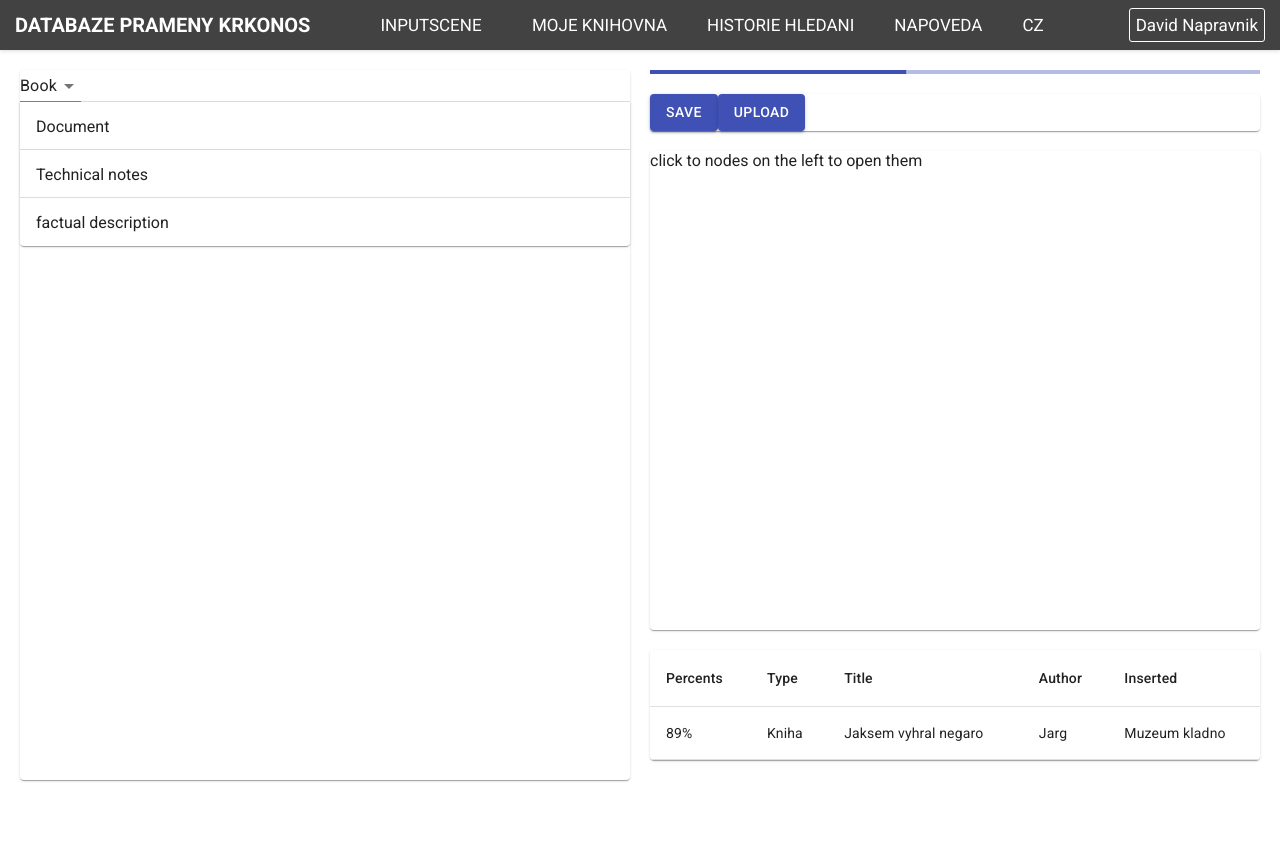
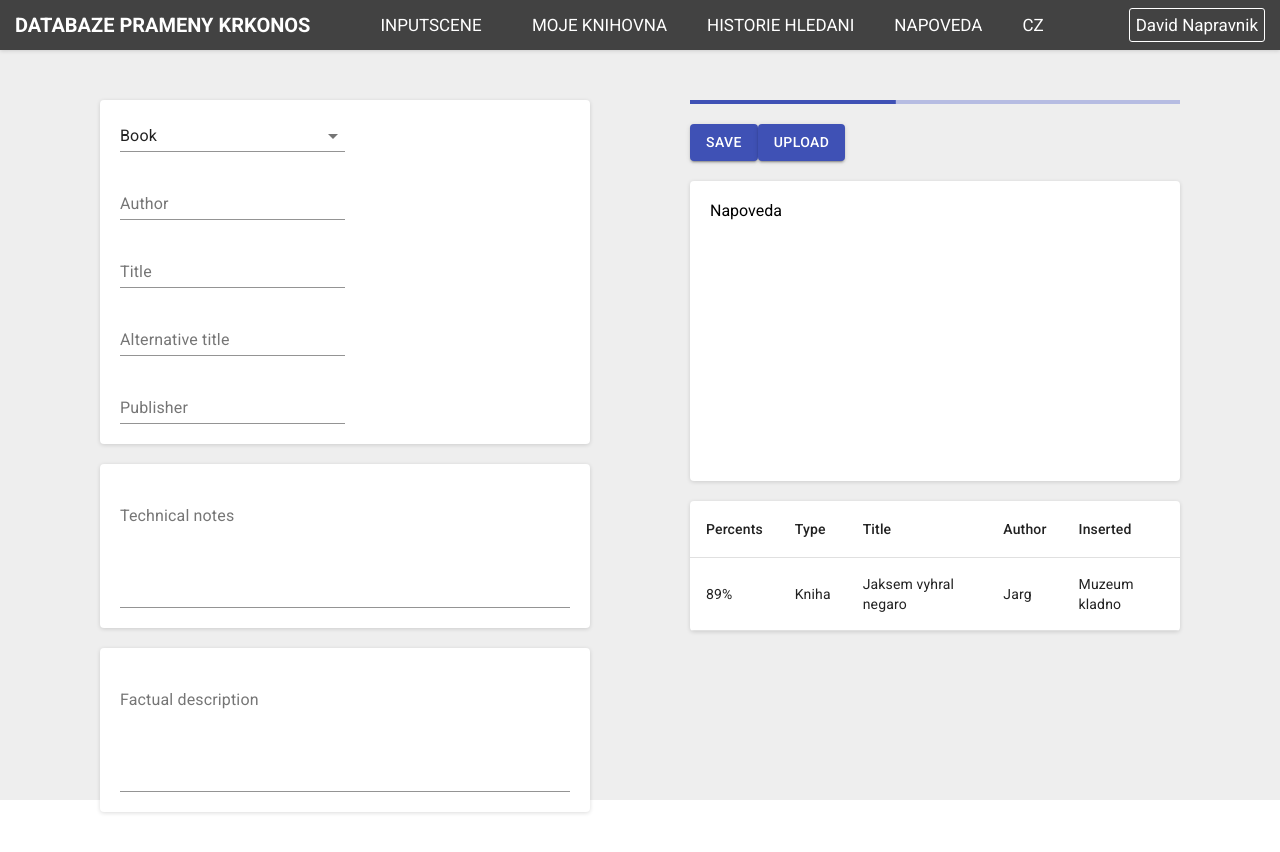
Before and after one commit to EbrithilNogare/PraK, a React app in the folder frontend/: page /prak/input in a window 1280 px wide. Shown: the top 852 px of the page. Before the commit the page ends 800 px from the top, so only its background shows below. Built offline with nearby package versions, Linux system fonts and the light colour scheme.

Commit message:
upgraded gui of input scene

```diff
--- a/frontend/src/Prak.jsx
+++ b/frontend/src/Prak.jsx
@@ -8,6 +8,7 @@ import {
 import 'typeface-roboto';
 
 import "./Prak.scss"
+import "./styles/colorScheme.scss"
 
 import NavBar from "./components/navBar/navBar"
 import MainPageScene from "./scenes/mainPage"
--- a/frontend/src/Prak.scss
+++ b/frontend/src/Prak.scss
@@ -5,8 +5,8 @@
 	display: grid;
 	grid-template-rows: auto 1fr;
 
-	background: var(--background);
+	background: var(--main-bg-color);
 
 	font-family: Roboto;
-	color: var(--onBackground);
+	color: var(--main-text-color);
 }
--- a/frontend/src/components/navBar/navBar.jsx
+++ b/frontend/src/components/navBar/navBar.jsx
@@ -7,7 +7,6 @@ import styles from "./navBar.module.scss"
 
 class NavBar extends React.Component {
 	render(){
-		console.log(styles);
 		return(
 			<nav className={styles.navBar}>
 				<NavLink exact={true} to="/prak" className={styles.title}>
--- /dev/null
+++ b/frontend/src/components/paper/index.jsx
@@ -0,0 +1,3 @@
+import Paper from "./paper"
+
+export default Paper
--- /dev/null
+++ b/frontend/src/components/paper/paper.jsx
@@ -0,0 +1,19 @@
+import React from "react"
+
+import styles from "./paper.module.scss"
+
+class Paper extends React.Component {
+	render(){
+		const classNames = [
+			this.props.className,
+			styles.paper,
+		]
+		return(
+			<div className={classNames.join(" ")}>
+				{this.props.children}
+			</div>
+		)
+	}
+}
+
+export default Paper
--- /dev/null
+++ b/frontend/src/components/paper/paper.module.scss
@@ -0,0 +1,6 @@
+.paper{
+	background-color: #ffffff;
+
+	box-shadow: 0px 1px 4px 0px rgba(0,0,0,0.14);
+	border-radius: 4px;
+}
--- a/frontend/src/scenes/input/inputScene.jsx
+++ b/frontend/src/scenes/input/inputScene.jsx
@@ -1,14 +1,8 @@
 import React from 'react'
 
+import Paper from '../../components/paper'
 import {
-	ExpansionPanel,
-	ExpansionPanelSummary,
-	ExpansionPanelDetails,
-	Paper,
 	Select,
-	MenuItem,
-	FormControl,
-	InputLabel,
 	LinearProgress,
 	TextField,
 	Table,
@@ -18,12 +12,9 @@ import {
 	TableHead,
 	TableRow,
 	Button,
-	Card,
-	Grid,
-	Box
 } from '@material-ui/core'
 
-import './inputScene.scss'
+import styles from './inputScene.module.scss'
 
 class InputScene extends React.Component {
 	handleChange = (event) => {
@@ -32,8 +23,9 @@ class InputScene extends React.Component {
 
 	render(){
 		return(
-			<div className="InputScene">
-				<Paper>
+			<div className={styles.InputScene}>
+				<div className={styles.LeftPanel}>
+					<Paper className={styles.mainInput}>
 						<Select
 							labelId="demo-simple-select-label"
 							id="demo-simple-select"
@@ -44,55 +36,33 @@ class InputScene extends React.Component {
 							<option value={"Book"}>Book</option>
 							<option value={"Magazine"}>Magazine</option>
 						</Select>
-					<ExpansionPanel>
-						<ExpansionPanelSummary>
-							Document
-						</ExpansionPanelSummary>
-						<ExpansionPanelDetails>
+						<div></div>
 						<TextField label="Author"/>
+						<div></div>
 						<TextField label="Title"/>
+						<div></div>
 						<TextField label="Alternative title"/>
+						<div></div>
 						<TextField label="Publisher"/>
-						</ExpansionPanelDetails>
-					</ExpansionPanel>
-					<ExpansionPanel>
-						<ExpansionPanelSummary>
-							Technical notes
-						</ExpansionPanelSummary>
-						<ExpansionPanelDetails>
-							<TextField
-								id="standard-multiline-flexible"
-								label="Multiline"
-								multiline
-								rowsMax="4"
-								value={""}
-								onChange={this.handleChange}
-							/>
-						</ExpansionPanelDetails>
-					</ExpansionPanel>
-					<ExpansionPanel>
-						<ExpansionPanelSummary>
-							factual description
-						</ExpansionPanelSummary>
-						<ExpansionPanelDetails>
-							<TextField label="Standard" /><br/>
-							<TextField label="Standard" /><br/>
-							<TextField label="Standard" /><br/>
-							<TextField label="Standard" /><br/>
-						</ExpansionPanelDetails>
-					</ExpansionPanel>
 					</Paper>
+					<Paper className={styles.technicalInput}>
+						<TextField label="Technical notes" multiline rows="5"/>
+					</Paper>
+					<Paper className={styles.factualInput}>
+						<TextField label="Factual description" multiline rows="5"/>
+					</Paper>
+				</div>
 
-				<Box className="InputSceneRight">
+				<div className={styles.RightPanel}>
 					<LinearProgress variant="determinate" value={42}/>
 
-					<Paper>
+					<div>
 						<Button variant="contained" color="primary">Save</Button>
 						<Button variant="contained" color="primary">Upload</Button>
-					</Paper>
+					</div>
 
-					<Paper>
-						click to nodes on the left to open them
+					<Paper className={styles.helpField}>
+						Napoveda
 					</Paper>
 
 					<TableContainer component={Paper}>
@@ -119,7 +89,7 @@ class InputScene extends React.Component {
 							</TableBody>
 						</Table>
 					</TableContainer>
-				</Box>
+				</div>
 			</div>
 		)
 	}
--- /dev/null
+++ b/frontend/src/scenes/input/inputScene.module.scss
@@ -0,0 +1,50 @@
+.InputScene {
+	width: 100%;
+
+	padding: 50px 100px;
+
+	display: grid;
+	grid-template-rows: 1fr;
+	grid-template-columns: 1fr 1fr;
+	grid-column-gap: 100px;
+
+}
+
+.LeftPanel{
+	display: grid;
+	grid-template-rows: auto auto auto 1fr;
+	grid-template-columns: 1fr;
+	grid-row-gap: 20px;
+}
+
+.RightPanel{
+	display: grid;
+	grid-template-rows: auto auto auto auto 1fr;
+	grid-template-columns: 1fr;
+	grid-row-gap: 20px;
+}
+
+.mainInput{
+	padding: 20px;
+
+	display: grid;
+	grid-template-columns: 1fr 1fr;
+	grid-row-gap: 20px;
+}
+
+.technicalInput{
+	padding: 20px;
+	display: grid;
+
+}
+
+.factualInput{
+	padding: 20px;
+	display: grid;
+
+}
+
+.helpField{
+	padding: 20px;
+	min-height: 300px;
+}
--- a/frontend/src/scenes/input/inputScene.scss
+++ /dev/null
@@ -1,19 +0,0 @@
-.InputScene {
-	width: 100%;
-
-	padding: 20px;
-
-	display: grid;
-	grid-template-columns: 1fr 1fr;
-	grid-column-gap: 20px;
-	grid-row-gap: 20px;
-
-}
-
-.InputSceneRight{
-	display: grid;
-	grid-template-columns: 1fr;
-	grid-template-rows: auto auto 1fr auto auto;
-	grid-column-gap: 20px;
-	grid-row-gap: 20px;
-}
--- a/frontend/src/scenes/mainPage/mainPage.jsx
+++ b/frontend/src/scenes/mainPage/mainPage.jsx
@@ -1,24 +1,11 @@
 import React from "react"
 
-import { makeStyles } from '@material-ui/core/styles';
 import {
 	AppBar,
-	Box,
 	Button,
 	Card,
-	CardHeader,
 	CardContent,
-	ExpansionPanel,
-	ExpansionPanelDetails,
-	ExpansionPanelSummary,
-	FormControl,
 	Grid,
-	IconButton,
-	InputLabel,
-	LinearProgress,
-	MenuItem,
-	Paper,
-	Select,
 	Table,
 	TableBody,
 	TableCell,
@@ -26,24 +13,10 @@ import {
 	TableHead,
 	TableRow,
 	TextField,
-	Toolbar,
 	Typography,
 } from '@material-ui/core'
-import MenuIcon from '@material-ui/icons/Menu';
 
 import "./mainPage.scss"
-
-const useStyles = makeStyles((theme) => ({
-	root: {
-	  flexGrow: 1,
-	},
-	menuButton: {
-	  marginRight: theme.spacing(2),
-	},
-	title: {
-	  flexGrow: 1,
-	},
-  }));
 
 export default class MainPageScene extends React.Component {
 	constructor(props){
--- /dev/null
+++ b/frontend/src/styles/colorScheme.scss
@@ -0,0 +1,6 @@
+:root {
+	--main-bg-color: #eeeeee;
+	--main-text-color: #000000;
+
+	--main-color: #1A237E;
+  }
```
Also changed, not shown: frontend/src/scenes/edit/editScene.jsx (+0 -21 lines). Lines whose indentation alone changed are shown as unchanged.
